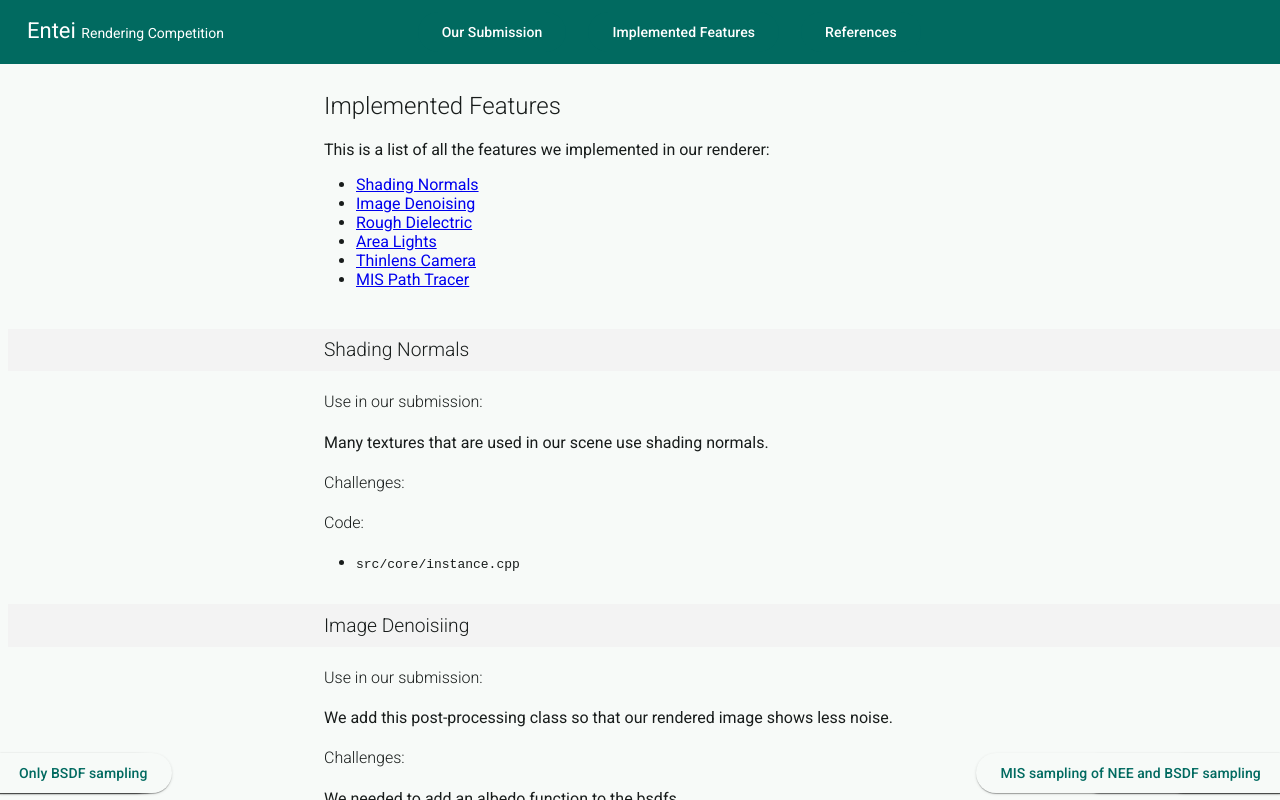
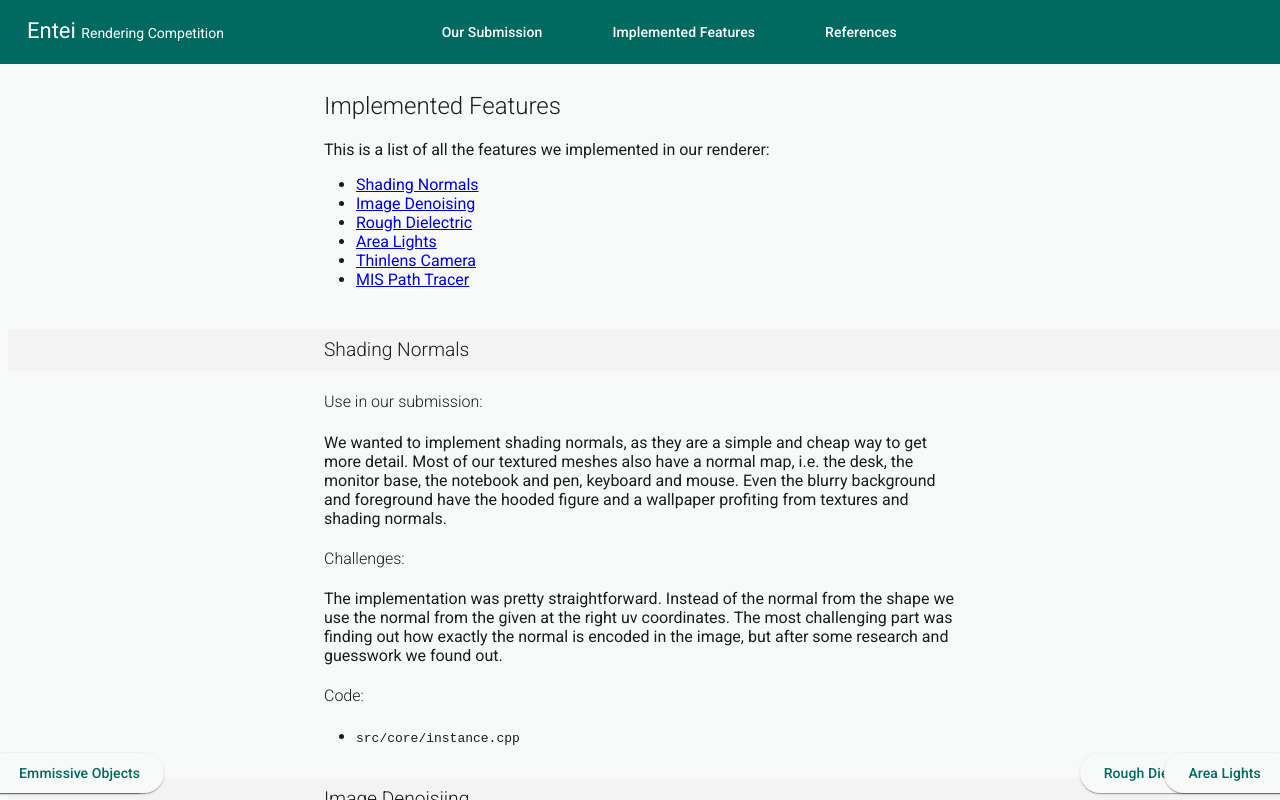
Before and after one commit to ninjafail/rendering-competition, an Angular app: page /features in a window 1280 px wide. Built offline with nearby package versions, Linux system fonts and the light colour scheme.

Commit message:
added and formatted feature description

```diff
--- a/src/app/features/features.component.html
+++ b/src/app/features/features.component.html
@@ -4,18 +4,50 @@
   <p>This is a list of all the features we implemented in our renderer:</p>
 
   <ul>
-    <li><a href="/features#shading-normals" routerLinkActive="active">Shading Normals</a></li>
-    <li><a href="/features#image-denoising" routerLinkActive="active">Image Denoising</a></li>
-    <li><a href="/features#rough-dielectric" routerLinkActive="active">Rough Dielectric</a></li>
-    <li><a href="/features#area-lights" routerLinkActive="active">Area Lights</a></li>
-    <li><a href="/features#thinlens-camera" routerLinkActive="active">Thinlens Camera</a></li>
-    <li><a href="/features#mis" routerLinkActive="active">MIS Path Tracer</a></li>
+    <li>
+      <a href="/features#shading-normals" routerLinkActive="active"
+        >Shading Normals</a
+      >
+    </li>
+    <li>
+      <a href="/features#image-denoising" routerLinkActive="active"
+        >Image Denoising</a
+      >
+    </li>
+    <li>
+      <a href="/features#rough-dielectric" routerLinkActive="active"
+        >Rough Dielectric</a
+      >
+    </li>
+    <li>
+      <a href="/features#area-lights" routerLinkActive="active">Area Lights</a>
+    </li>
+    <li>
+      <a href="/features#thinlens-camera" routerLinkActive="active"
+        >Thinlens Camera</a
+      >
+    </li>
+    <li>
+      <a href="/features#mis" routerLinkActive="active">MIS Path Tracer</a>
+    </li>
   </ul>
 </div>
 <app-section title="Shading Normals" id="shading-normals">
   <h4>Use in our submission:</h4>
-  <p>Many textures that are used in our scene use shading normals.</p>
+  <p>
+    We wanted to implement shading normals, as they are a simple and cheap way
+    to get more detail. Most of our textured meshes also have a normal map, i.e.
+    the desk, the monitor base, the notebook and pen, keyboard and mouse. Even
+    the blurry background and foreground have the hooded figure and a wallpaper
+    profiting from textures and shading normals.
+  </p>
   <h4>Challenges:</h4>
+  <p>
+    The implementation was pretty straightforward. Instead of the normal from
+    the shape we use the normal from the given at the right uv coordinates. The
+    most challenging part was finding out how exactly the normal is encoded in
+    the image, but after some research and guesswork we found out.
+  </p>
   <h4>Code:</h4>
   <ul>
     <li>
@@ -26,11 +58,32 @@
 
 <app-section title="Image Denoisiing" id="image-denoising">
   <h4>Use in our submission:</h4>
-  <p>We add this post-processing class so that our rendered image shows less noise.</p>
+  <p>
+    Getting a high enough sample count to remove any noise is not possible with
+    our hardware. Thus, we add this post-processing class so that our rendered
+    image shows no noise.
+  </p>
   <h4>Challenges:</h4>
-  <p>We needed to add an albedo function to the bsdfs.</p>
+  <p>
+    For albedo support, we needed to add an extra albedo function to all bsdfs.
+    Further, getting oidn to run was quite the hassle. In the end, it was pretty
+    simple though. Instead of manually building every required component, we
+    just installed the develompent packacke using our package manager of choice.
+  </p>
   <h4>Code:</h4>
   <ul>
+    <li>
+      <code>include/lightwave/bsdf.hpp</code>
+    </li>
+    <li>
+      <code>src/bsdfs/diffuse.cpp</code>
+    </li>
+    <li>
+      <code>src/bsdfs/principled.cpp</code>
+    </li>
+    <li>
+      <code>src/integrators/albedo.cpp</code>
+    </li>
     <li>
       <code>src/postprocessing/denoise.cpp</code>
     </li>
@@ -41,10 +94,17 @@
   <h4>Use in our submission:</h4>
   <p>The glass on the table has a rough dielectric bsdf.</p>
   <h4>Challenges:</h4>
-  <p>We had some troubles understanding the mathematical equations but were able to sort it out in the end.</p>
+  <p>
+    We had some troubles understanding the mathematical equations but were able
+    to sort it out in the end.
+  </p>
 
-  <app-figure firstSrc="dielectric.jpg" firstCaption="Dielectric Surface" secondSrc="roughdielectric.jpg"
-    secondCaption="Rough Dielectric Surface">
+  <app-figure
+    firstSrc="dielectric.jpg"
+    firstCaption="Dielectric Surface"
+    secondSrc="roughdielectric.jpg"
+    secondCaption="Rough Dielectric Surface"
+  >
     Effect of <i>Rough Dielectric Bsdf</i>
   </app-figure>
 
@@ -58,12 +118,14 @@
 
 <app-section title="Area Lights" id="area-lights">
   <h4>Use in our submission:</h4>
-  <p>We use area lights to represent the light that comes from a window behind the camera.</p>
   <h4>Challenges:</h4>
-  <p></p>
 
-  <app-figure firstSrc="emission_rectangle.jpg" firstCaption="Emmissive Objects" secondSrc="area_rectangle.jpg"
-    secondCaption="Area Lights">
+  <app-figure
+    firstSrc="emission_rectangle.jpg"
+    firstCaption="Emmissive Objects"
+    secondSrc="area_rectangle.jpg"
+    secondCaption="Area Lights"
+  >
     Effect of <i>Area Lights</i>
   </app-figure>
 
@@ -84,14 +146,15 @@
   </ul>
 </app-section>
 
-
 <app-section title="Thinlens Camera" id="thinlens-camera">
   <h4>Use in our submission:</h4>
-  <p>The thinlens camera is used so that the person sitting in front of the desk appears blurry, so that the focus is on
-    the objects on the desk.</p>
+  <p></p>
   <h4>Challenges:</h4>
-  <p>We followed the PBRT book and did not encounter many problems during the implementation. The only bug we
-    encountered was that at one time we accidentaly passed the local ray instead of the world ray.</p>
+  <p>
+    We followed the PBRT book and did not encounter many problems during the
+    implementation. The only bug we introduced was that we accidentaly passed
+    the local ray instead of the world ray.
+  </p>
   <h4>Code:</h4>
   <ul>
     <li>
@@ -102,19 +165,15 @@
 
 <app-section title="MIS Path Tracer" id="mis">
   <h4>Use in our submission:</h4>
-  <p>In our scene we use mainly area lights, but we also have emissive surfaces (the monitor). To combine NEE (to best
-    represent the lights contributions) and BSDF sampling (for the emissive surfaces), we implemented MIS.</p>
+  <p>To further reduce noise we implemented MIS into our renderer.</p>
   <h4>Challenges:</h4>
-  <p>It was a bit difficult to keep track of the different probabilities and weights. We had to restructure the path
-    tracer to make it more intuitive to follow. Additionally, the introduced <code>pdf</code> member for the
-    <code>BsdfSample</code> and <code>DirectLightSample</code> posed another difficulty.
+  <p>
+    It was a bit difficult to keep track of the different probabilities and
+    weights. We had to restructure the path tracer to make it more intuitive to
+    follow. Additionally, the introduced <code>pdf</code> member for the
+    <code>BsdfSample</code> and <code>DirectLightSample</code> posed another
+    difficulty.
   </p>
-
-  <app-figure firstSrc="no_MIS.jpg" firstCaption="Only BSDF sampling" secondSrc="MIS.jpg"
-    secondCaption="MIS sampling of NEE and BSDF sampling">
-    Effect of <i>MIS</i>
-  </app-figure>
-
   <h4>Code:</h4>
   <ul>
     <li>
```
